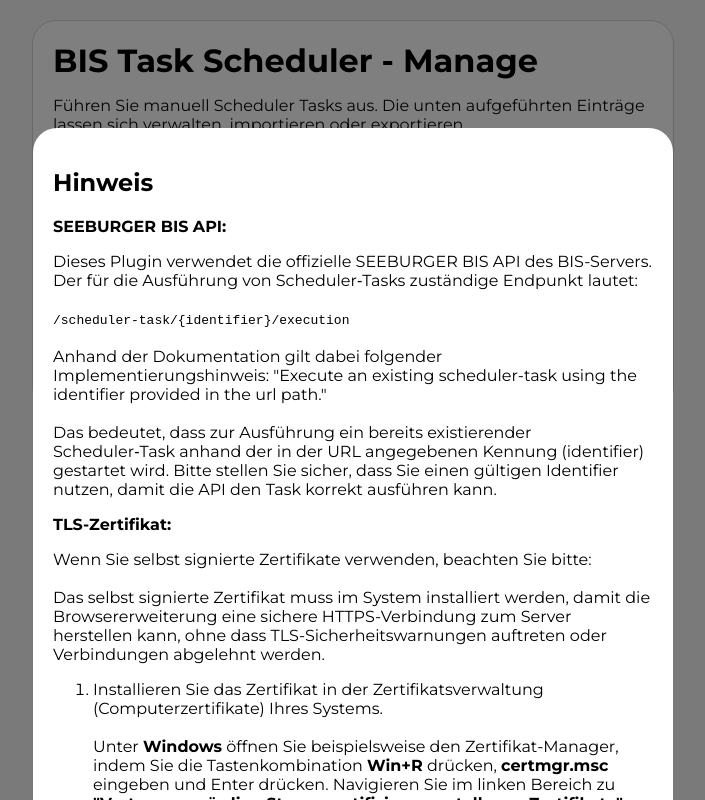
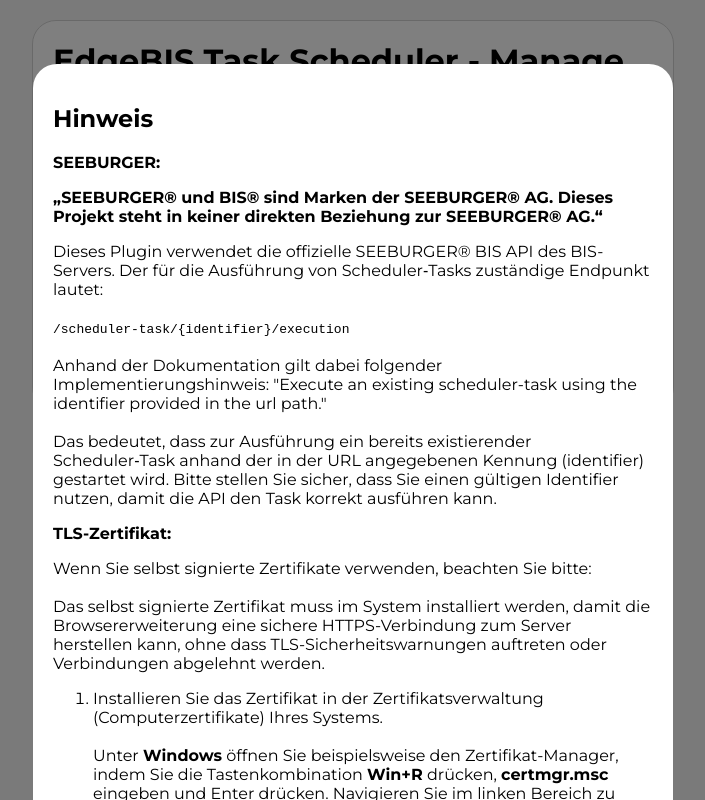
Before and after one commit to mit-b2b/EdgeBIS-Task-Scheduler, a browser extension: page Microsoft Edge Extension/manage/manage.html in a window 1280 px wide. Both pictures are taken after a click on the link "Hier". Shown: the whole page, without its empty margins (287-992 px from the left). Drawn offline with Linux system fonts and the light colour scheme.

Commit message:
Update styles and branding in manage modal and header
Added overflow handling for modals and adjusted modal margin for better alignment. Updated project branding in the header and disclaimer to clarify the relationship with SEEBURGER® AG. Improved modal content layout for legal and user clarity.

```diff
--- a/Microsoft Edge Extension/manage/manage.css
+++ b/Microsoft Edge Extension/manage/manage.css
@@ -309,11 +309,12 @@
     width: 100%;
     height: 100%;
     background: rgba(0, 0, 0, 0.5);
+    overflow-y: auto;
 }
 
 .modal-content {
     background: #fff;
-    margin: 10% auto;
+    margin: 5% auto;
     padding: 20px;
     width: 100%;
     max-width: 500px;
--- a/Microsoft Edge Extension/manage/manage.html
+++ b/Microsoft Edge Extension/manage/manage.html
@@ -9,7 +9,7 @@
 </head>
 <body>
 <div class="container">
-    <h1>BIS Task Scheduler - Manage</h1>
+    <h1>EdgeBIS Task Scheduler - Manage</h1>
     <p class="description">
         Führen Sie manuell Scheduler Tasks aus. Die unten aufgeführten
         Einträge lassen sich verwalten, importieren oder exportieren.
@@ -42,10 +42,16 @@
     <div class="modal-content modal-content-info">
         <h2>Hinweis</h2>
         <p>
-            <strong>SEEBURGER BIS API:</strong>
+            <strong>SEEBURGER:</strong>
         </p>
         <p>
-            Dieses Plugin verwendet die offizielle SEEBURGER BIS API des BIS-Servers. Der für die Ausführung von
+            <strong>
+                „SEEBURGER® und BIS® sind Marken der SEEBURGER® AG.
+                Dieses Projekt steht in keiner direkten Beziehung zur SEEBURGER® AG.“
+            </strong>
+        </p>
+        <p>
+            Dieses Plugin verwendet die offizielle SEEBURGER® BIS API des BIS-Servers. Der für die Ausführung von
             Scheduler‑Tasks zuständige Endpunkt lautet:
             <br><br>
             <code>/scheduler-task/{identifier}/execution</code>
```
